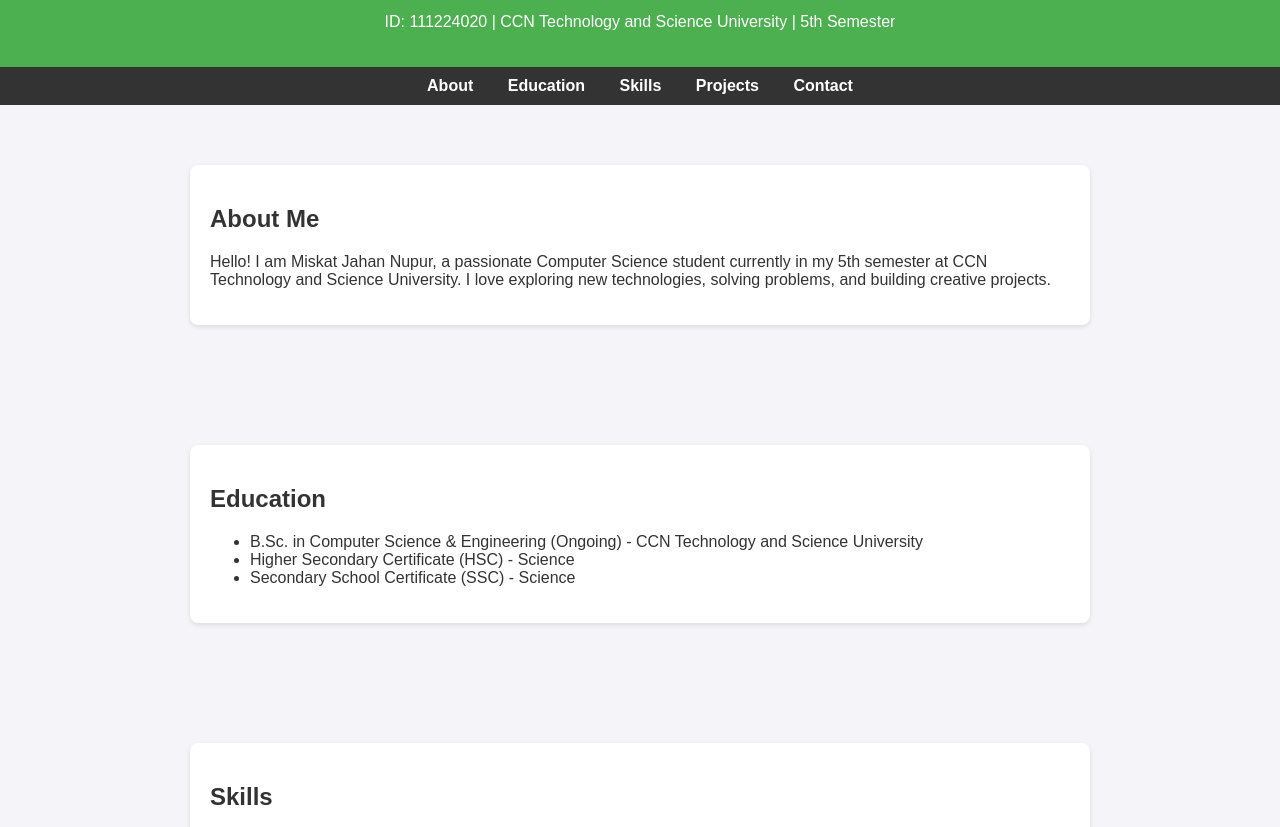
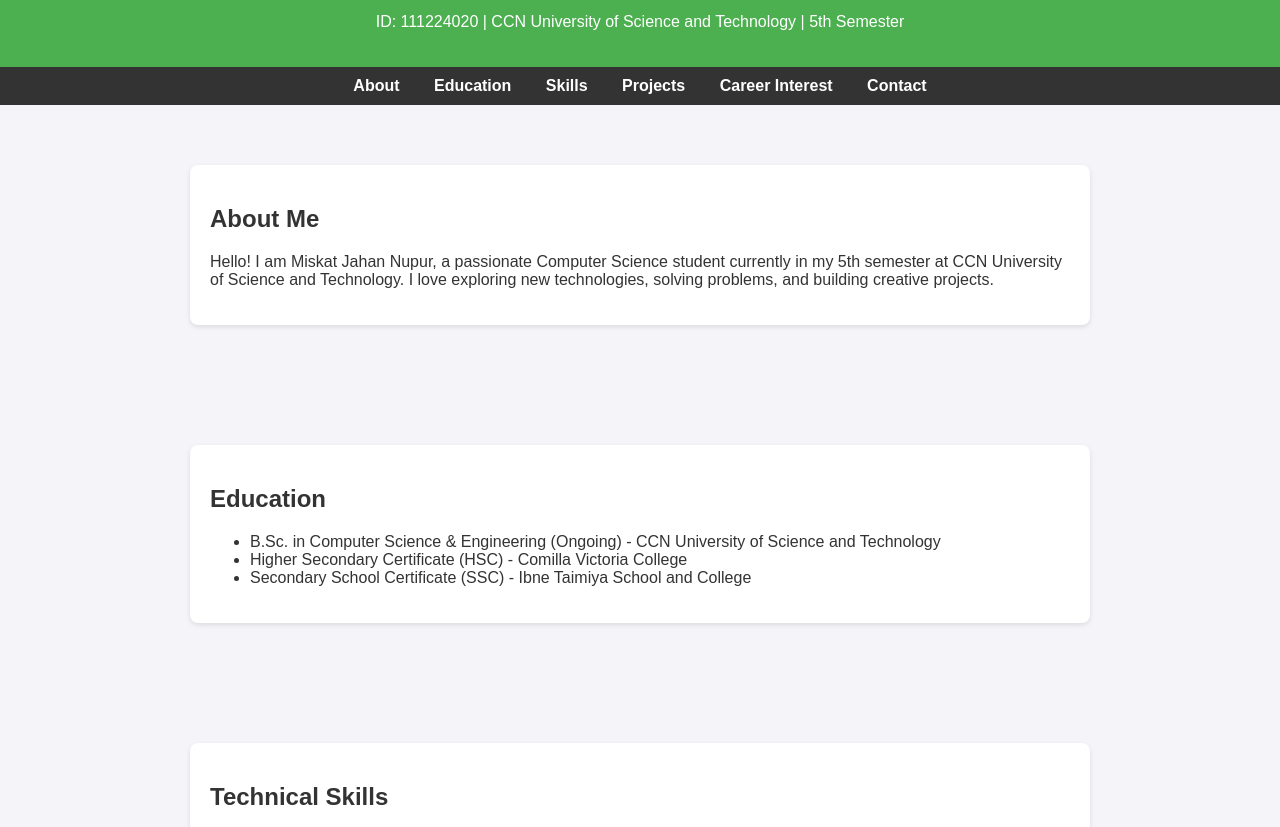
Before and after one commit to miskat123583/my-protfolio, a plain HTML site: page index.html in a window 1280 px wide. Shown: the part 60-887 px from the top of the page. Drawn offline with Linux system fonts and the light colour scheme.

Commit message:
Add files via upload

```diff
--- a/index.html
+++ b/index.html
@@ -56,7 +56,7 @@
 <body>
   <header>
     <h1>Miskat Jahan Nupur</h1>
-    <p>ID: 111224020 | CCN Technology and Science University | 5th Semester</p>
+    <p>ID: 111224020 | CCN University of Science and Technology | 5th Semester</p>
   </header>
 
   <nav>
@@ -64,13 +64,14 @@
     <a href="#education">Education</a>
     <a href="#skills">Skills</a>
     <a href="#projects">Projects</a>
+    <a href="#career">Career Interest</a>
     <a href="#contact">Contact</a>
   </nav>
 
   <section id="about">
     <div class="card">
       <h2>About Me</h2>
-      <p>Hello! I am Miskat Jahan Nupur, a passionate Computer Science student currently in my 5th semester at CCN Technology and Science University. I love exploring new technologies, solving problems, and building creative projects.</p>
+      <p>Hello! I am Miskat Jahan Nupur, a passionate Computer Science student currently in my 5th semester at CCN University of Science and Technology. I love exploring new technologies, solving problems, and building creative projects.</p>
     </div>
   </section>
 
@@ -78,20 +79,21 @@
     <div class="card">
       <h2>Education</h2>
       <ul>
-        <li>B.Sc. in Computer Science & Engineering (Ongoing) - CCN Technology and Science University</li>
-        <li>Higher Secondary Certificate (HSC) - Science</li>
-        <li>Secondary School Certificate (SSC) - Science</li>
+        <li>B.Sc. in Computer Science & Engineering (Ongoing) - CCN University of Science and Technology</li>
+        <li>Higher Secondary Certificate (HSC) - Comilla Victoria College</li>
+        <li>Secondary School Certificate (SSC) - Ibne Taimiya School and College</li>
       </ul>
     </div>
   </section>
 
   <section id="skills">
     <div class="card">
-      <h2>Skills</h2>
+      <h2>Technical Skills</h2>
       <ul>
         <li>Programming: C, C++, Java, Python</li>
         <li>Web Development: HTML, CSS, JavaScript</li>
-        <li>Database: MySQL</li>
+        <li>Database: MySQL, MS Access</li>
+        <li>Office Tools: MS Word, MS Excel, PowerPoint Presentation</li>
         <li>Problem Solving & Algorithms</li>
         <li>Teamwork & Communication</li>
       </ul>
@@ -110,6 +112,13 @@
     </div>
   </section>
 
+  <section id="career">
+    <div class="card">
+      <h2>Career Interest</h2>
+      <p>My career interest is in <strong>Data Analysis</strong>. I aim to work with large datasets, extract meaningful insights, and contribute to decision-making processes using modern analytical tools and techniques.</p>
+    </div>
+  </section>
+
   <section id="contact">
     <div class="card">
       <h2>Contact</h2>
```
